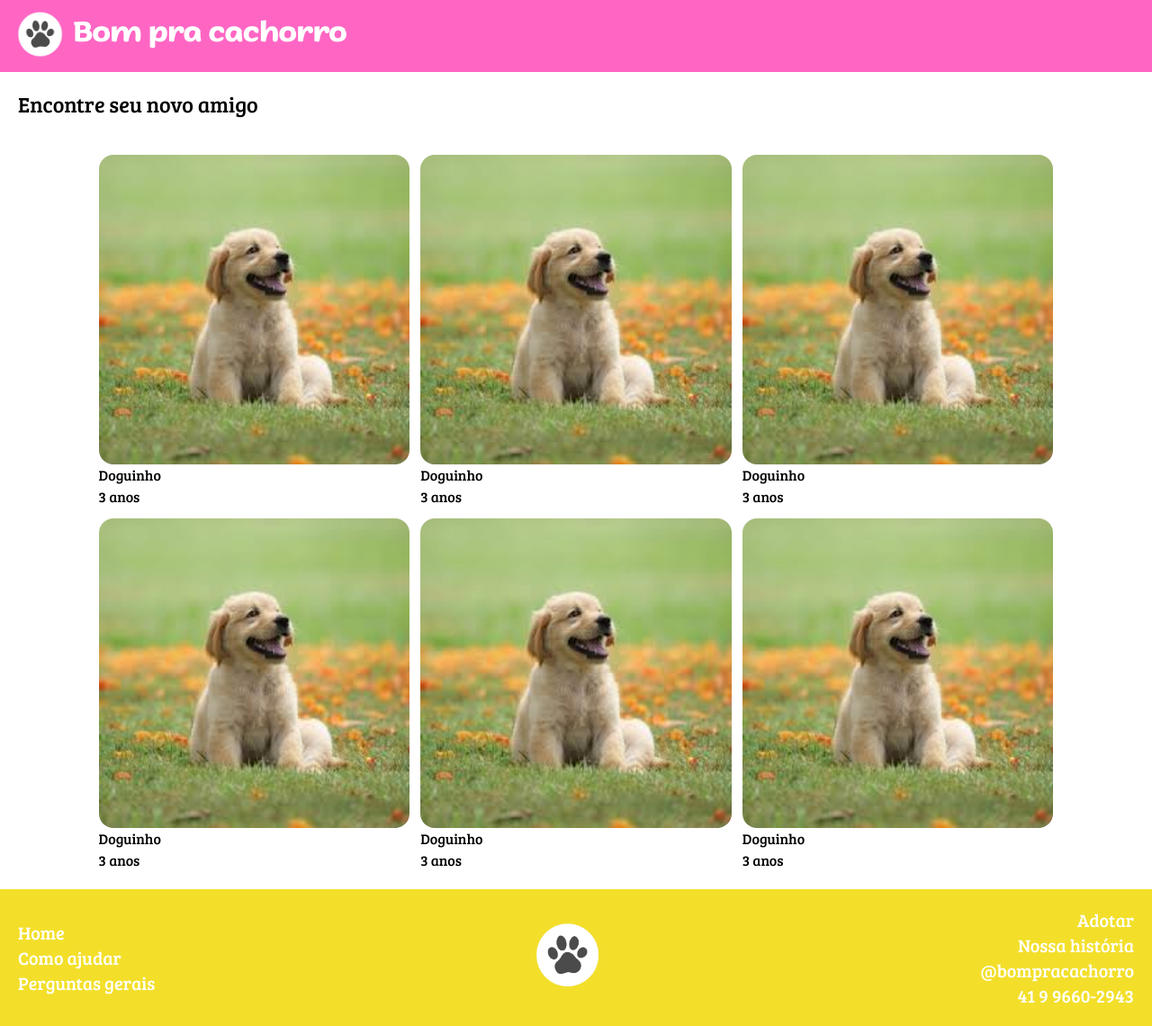
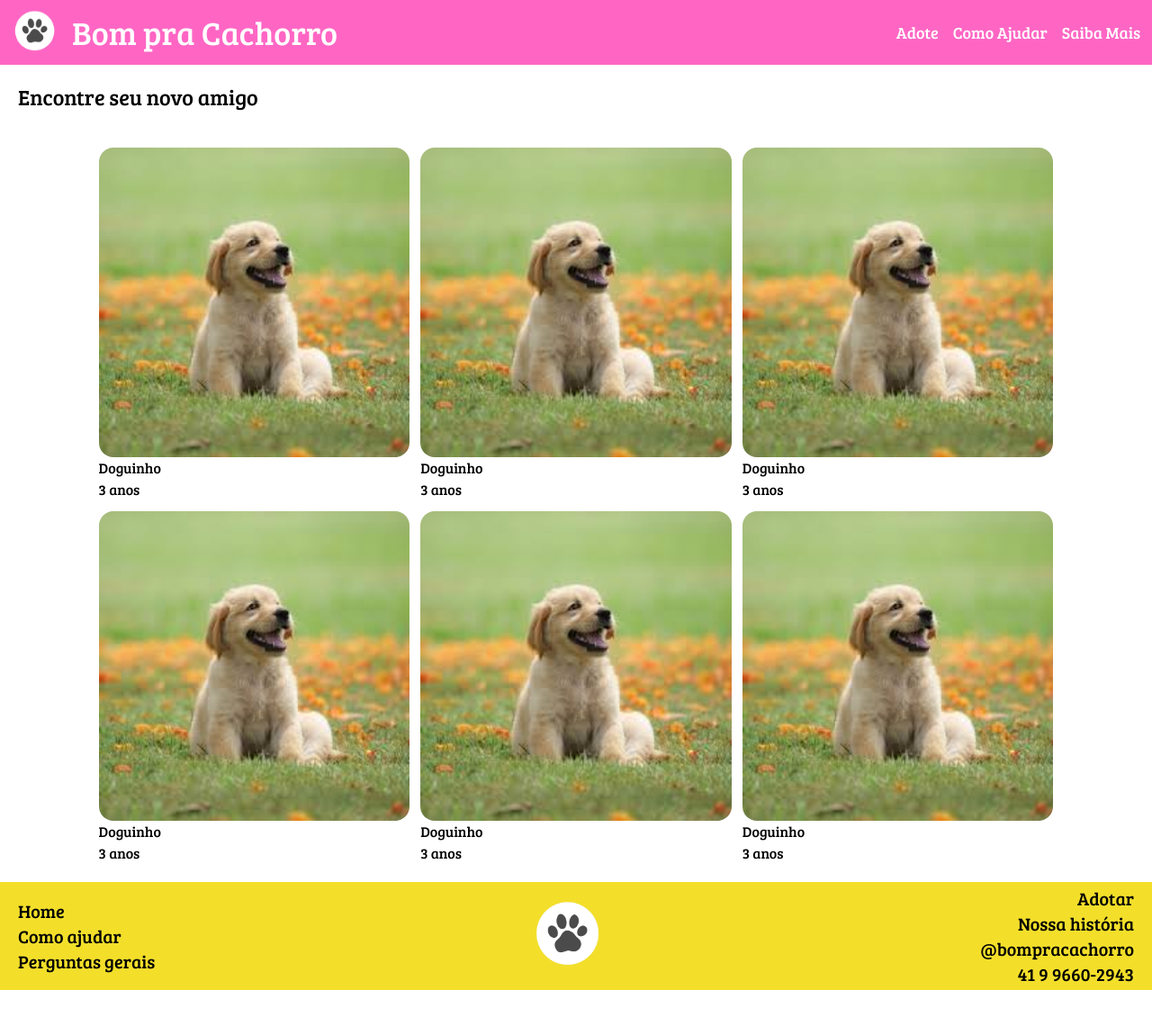
Before and after one commit to DevJoyJoy/Bom-Pra-Cachorro, a React (Vite) app in the folder Front-end/: page /Pets in a window 1280 px wide. Shown: the whole page at 90% size. After the commit the page ends 1100 px from the top, so only its background shows below. Built offline with nearby package versions, Linux system fonts and the light colour scheme.

Commit message:
Finishing fourth page section base

```diff
--- a/Front-end/src/App.jsx
+++ b/Front-end/src/App.jsx
@@ -3,6 +3,8 @@ import { MainPage } from "./pages/mainPage"
 import { RegisterLogin } from "./pages/registerLogin"
 import { RegisterPet } from "./pages/registerPet"
 import { FindAnimals } from "./pages/findAnimals"
+import { Help } from "./pages/helpPage"
+import { LearnMore } from "./pages/learnMore"
 
 function App() {
   return (
@@ -13,6 +15,8 @@ function App() {
           <Route path='/Login' element={<RegisterLogin/>}></Route>
           <Route path='/Register' element={<RegisterPet/>}></Route>
           <Route path='/Pets' element={<FindAnimals/>}></Route>
+          <Route path="/Help" element={<Help/>}></Route>
+          <Route path="/LearnMore" element={<LearnMore/>}></Route>
         </Routes>
       </BrowserRouter>
     </>
--- a/Front-end/src/components/header.jsx
+++ b/Front-end/src/components/header.jsx
@@ -1,17 +1,19 @@
-import { Link } from "react-router-dom";
+import { Link, useNavigate } from "react-router-dom";
 
 export const Header = () => {
+    const navigate = useNavigate()
+
     return(
         <>
-        <div className="h-[8vh] w-full bg-[#ff66c4] flex justify-between items-center px-4 text-white text-4xl font-arturo">
-           <section className="flex gap-4">
-               <img src="../public/icon paw.png" alt="" className="w-[4vw]"/>
+        <div className="h-[9vh] w-full bg-[#ff66c4] flex justify-between items-center text-center text-white text-4xl font-arturo p-[1%]">
+           <section className="flex gap-4 text-center flex items-center justify-center ">
+               <img onClick={() => navigate("/")} src="../public/icon paw.png" alt="" className="w-[4vw] mb-[2]"/>
                <h1>Bom pra Cachorro</h1>
            </section>
            <section className="flex gap-4 text-lg">
             <Link to="/Pets"> Adote </Link>
-            <Link to="">Como Ajudar</Link>
-            <Link to=""> Saiba Mais </Link>
+            <Link to="/Help">Como Ajudar</Link>
+            <Link to="/LearnMore"> Saiba Mais </Link>
            </section>
         </div>
         </>
--- a/Front-end/src/pages/findAnimals.jsx
+++ b/Front-end/src/pages/findAnimals.jsx
@@ -1,16 +1,12 @@
-
+import { Header } from "../components/header"
+import { Footer } from "../components/footer"
 
 export const FindAnimals = () => {
     return(
         <>
         <div className="w-full min-h-screen flex flex-col">
             {/* Header */}
-            <div className="bg-[#ff66c4] w-full h-20 flex items-center px-4">
-                <img src="../icon paw.png" alt="" className="h-[60%] md:h-[70%]" />
-                <h1 className="ml-2 font-bold text-xl md:text-3xl arturo text-white">
-                Bom pra cachorro
-                </h1>
-            </div>
+            <Header/>
 
             {/* Box title */}
             <div className="w-[90%] m-5">
@@ -62,20 +58,7 @@ export const FindAnimals = () => {
             </div>
 
             {/* Futer */}
-            <div className="bg-[#f3df2a] w-full h-[15%] md:h-[10%] bottom-0 flex flex-row items-center justify-between p-5">
-                <section className="text-white text-[80%] flex flex-col items-start md:text-xl">
-                    <button>Home</button>
-                    <button>Como ajudar</button>
-                    <button>Perguntas gerais</button>
-                </section>
-                <img src="../icon paw.png" alt="" className="h-10 md:h-20"/>
-                <section className="text-white text-[80%] flex flex-col items-end text-right md:text-xl">
-                    <button>Adotar</button>
-                    <button>Nossa história</button>
-                    <button>@bompracachorro</button>
-                    <h1>41 9 9660-2943</h1>
-                </section>
-            </div>
+            <Footer/>
         </div>
         </>
     )
--- /dev/null
+++ b/Front-end/src/pages/helpPage.jsx
@@ -0,0 +1,7 @@
+export const Help = () => {
+    return(
+        <>
+
+        </>
+    )
+}
--- /dev/null
+++ b/Front-end/src/pages/learnMore.jsx
@@ -0,0 +1,7 @@
+export const LearnMore = () => {
+    return(
+        <>
+
+        </>
+    )
+}
--- a/Front-end/src/pages/mainPage.jsx
+++ b/Front-end/src/pages/mainPage.jsx
@@ -1,9 +1,10 @@
 import { useState, useEffect } from "react";
-
 import { Footer } from "../components/footer";
 import { Header } from "../components/header";
+import { useNavigate } from "react-router-dom";
 
 export const MainPage = () => {
+    const navigate = useNavigate()
 
    const images = ["/dogo_teste.png", "/dogo_teste.png", "/dogo_teste.png"];
    const [current, setCurrent] = useState(0);
@@ -32,7 +33,7 @@ export const MainPage = () => {
        <div className="w-full h-[65vh] bg-[#ff66c4] relative overflow-hidden flex items-center justify-between px-10">
            <section className="ml-[5%] z-10">
                <h1 className="text-9xl text-white">Me <br/>Adota</h1>
-               <button className="w-[12vw] bg-white rounded-2xl text-2xl p-[1%] mt-[10%]">
+               <button onClick={() => navigate("/Pets")} className="w-[15vw] h-[8vh] bg-[#0097b2] text-white rounded-2xl text-3xl p-[1%] mt-[10%] border-[#0097b2] hover:bg-[#33AEC4]">
                    Adotar!
                </button>
            </section>
@@ -63,7 +64,7 @@ export const MainPage = () => {
                        Somos uma ONG de Curitiba que cuida de mais de 20 animais disponíveis para adoção!
                    </h1>
 
-                   <button className="bg-[#ff66c4] hover:bg-[#ff85d1] p-[3%] text-white rounded-2xl">Conheça mais</button>
+                   <button onClick={() => navigate("LearnMore")} className="bg-[#ff66c4] hover:bg-[#ff85d1] p-[3%] text-white rounded-2xl">Saiba mais </button>
                </div>
            </section>
 
@@ -115,11 +116,30 @@ export const MainPage = () => {
                 <h1 className="text-2xl text-white">Se voce ama os animais tanto quanto a gente, saiba que pode fazer a diferença!</h1>
                 <h1 className="text-2xl text-white">Com a sua contribuição, conseguimos oferecer alimentacão, cuidados veterinários e muito carinho para os animaiszinhos.</h1>
 
-                <button className="self-start p-[3%] w-[15vw] text-[#0097b2] text-3xl rounded-4xl bg-white">Contribua!</button>
+                <button onClick={() => navigate("/Help")} className="self-start p-[3%] w-[15vw] text-[#0097b2] text-3xl rounded-4xl bg-white">Contribua!</button>
             </section>
        </div>
 
-       {/* Footer */}
+        {/* Quarta Secao */}
+       <div className="bg-white w-full h-[80vh] flex justify-center items-center">
+        <section className="w-[80%] h-[55vh] bg-[#ffef63] rounded-4xl flex relative">
+
+            <section className="flex flex-col justify-center gap-6 ml-[5%] w-[50%]">
+                <h1 className="text-5xl">Violencia contra o animal? Denuncie!</h1>
+
+                <hr className="border-t-2 border-black w-full" />
+
+                <h1 className="text-2xl">
+                    Caso presencie qualquer tipo de violencia animal, NÃO SEJA CÚMPLICE!
+                    Disque 181 ou 156 para denunciar. Eles não podem pedir ajuda, mas você pode!
+                </h1>
+            </section>
+
+            <img src="../public/heroi_dogo.png" alt="" className="w-[40%] absolute right-0 bottom-0"/>
+
+        </section>
+        </div>
+  \
        <Footer/>
        </>
    );
--- a/Front-end/src/pages/registerLogin.jsx
+++ b/Front-end/src/pages/registerLogin.jsx
@@ -1,4 +1,5 @@
 import { useNavigate } from "react-router-dom"
+import { Header } from "../components/header";
 
 export const RegisterLogin = () => {
     const navigate = useNavigate();
@@ -7,10 +8,7 @@ export const RegisterLogin = () => {
         <div className='bg-[#ffef63] h-screen w-full flex flex-col'>
 
             {/* Header */}
-            <div className='bg-[#ff66c4] w-full h-20 flex items-center px-4'>
-                <img src="../public/paw.png" alt="" className="h-[60%] md:h-[70%]" />
-                <h1 className="ml-2 font-bold text-white text-xl md:text-3xl">Bom pra cachorro</h1>
-            </div>
+            <Header/>
 
             {/* Main box for login */}
             <div className="h-full w-full flex items-center justify-center">
--- a/Front-end/src/pages/registerPet.jsx
+++ b/Front-end/src/pages/registerPet.jsx
@@ -1,4 +1,5 @@
 import { useState } from "react";
+import { Header } from "../components/header";
 
 export const RegisterPet = () => {
     const [image1, setImage1] = useState(null);
@@ -20,12 +21,7 @@ export const RegisterPet = () => {
     return (
         <div className="bg-[#ffef63] h-screen md:h-screen w-full flex flex-col">
         {/* Header */}
-        <div className="bg-[#ff66c4] w-full h-20 flex items-center px-4">
-            <img src="../icon paw.png" alt="" className="h-[60%] md:h-[70%]" />
-            <h1 className="ml-2 font-bold text-xl md:text-3xl arturo text-white">
-            Bom pra cachorro
-            </h1>
-        </div>
+        <Header/>
 
         {/* White box */}
         <div className="h-[120%] w-full flex items-center justify-center">
```
Also changed, not shown: Front-end/public/heroi_dogo.png (added).
